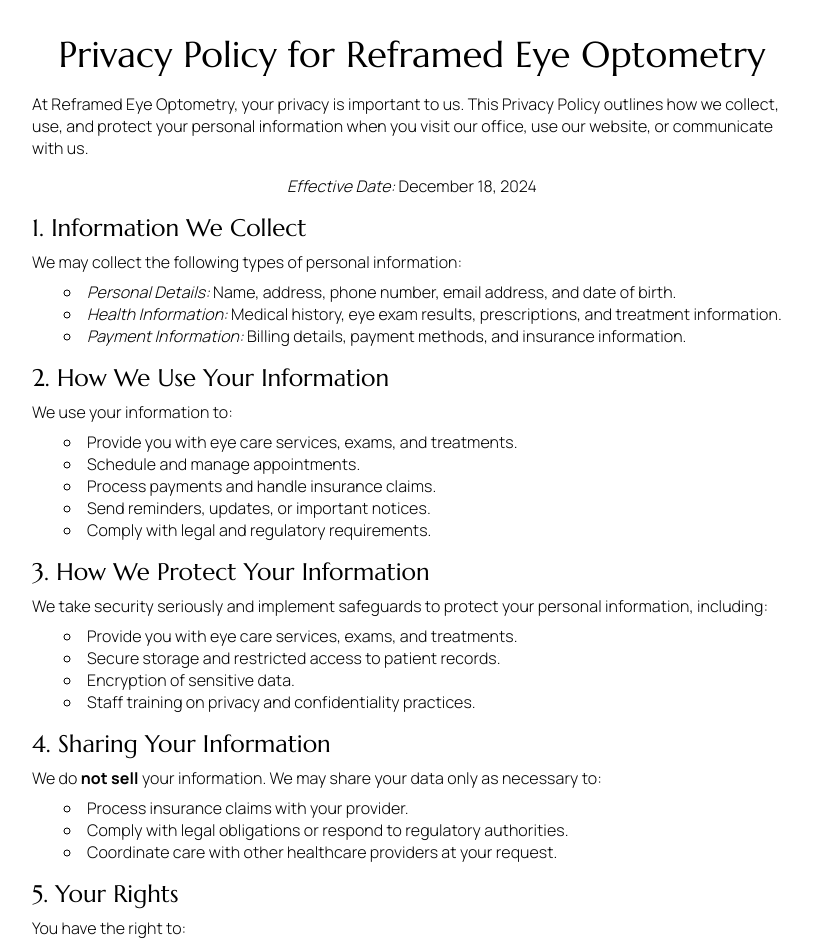
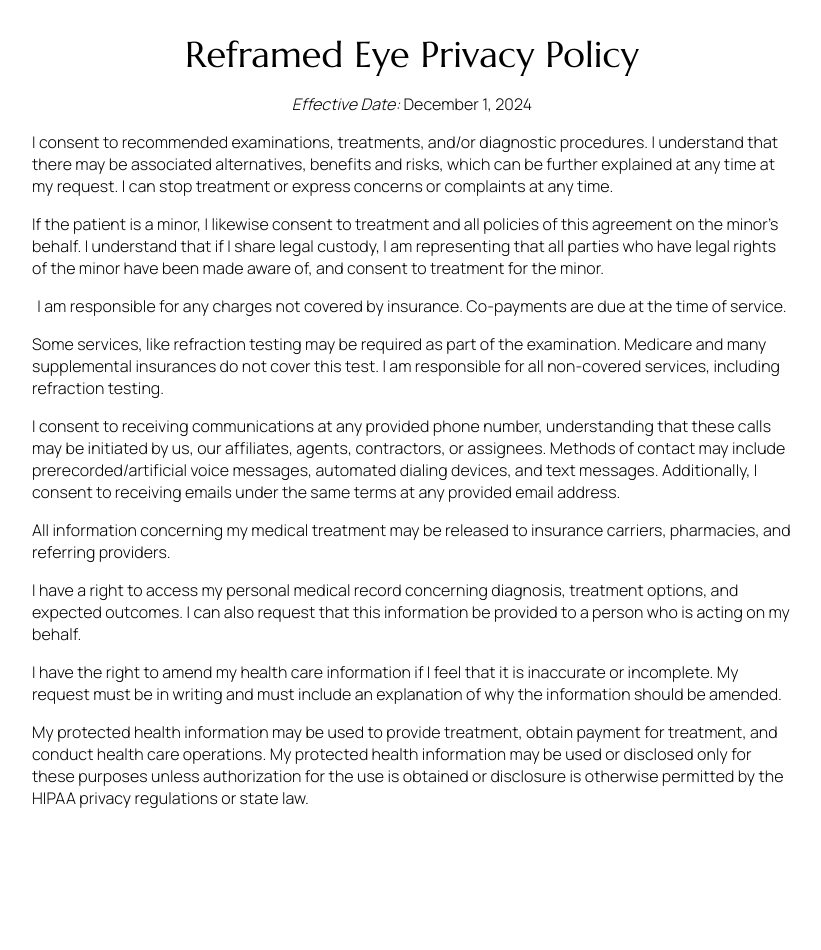
Before and after one commit to thetrevoradams/reframed-eye-og, a Next.js app: page /privacy in a window 1280 px wide. Shown: the top 950 px of the page, without its empty margins (228-1049 px from the left). After the commit the page ends 864 px from the top, so only its background shows below. Built offline with nearby package versions, Linux system fonts and the light colour scheme.

Commit message:
update footer links, privacy page, and hours

```diff
--- a/src/app/privacy/page.tsx
+++ b/src/app/privacy/page.tsx
@@ -1,120 +1,81 @@
+'use client';
+
+import { useSearchParams } from 'next/navigation';
 import styles from './privacy.module.css';
 import { Text } from '@/app/components/Text';
 
-const Privacy = () => {
+const PrivacyPolicy = () => {
+  const searchParams = useSearchParams();
+
+  const isLowVision = searchParams.get('lv');
   return (
-    <main className={styles.main}>
+    <main
+      className={`${styles.main} ${isLowVision ? styles.lowVisionContent : ''}`}
+    >
       <section className="centerColumnContent maxTextContent">
         <Text el="h1" styleAs="h2">
-          Privacy Policy for Reframed Eye Optometry
+          Reframed Eye Privacy Policy
         </Text>
-
         <Text el="p" className={styles.subtitle}>
-          At Reframed Eye Optometry, your privacy is important to us. This
-          Privacy Policy outlines how we collect, use, and protect your personal
-          information when you visit our office, use our website, or communicate
-          with us.
+          <em>Effective Date:</em> December 1, 2024
         </Text>
-
-        <Text el="p" className={styles.subtitle}>
-          <em>Effective Date:</em> December 18, 2024
+        <Text el="p" className={styles.p}>
+          I consent to recommended examinations, treatments, and/or diagnostic
+          procedures. I understand that there may be associated alternatives,
+          benefits and risks, which can be further explained at any time at my
+          request. I can stop treatment or express concerns or complaints at any
+          time.
         </Text>
-
-        <ol>
-          <li className={styles.listItem}>Information We Collect</li>
         <Text el="p" className={styles.p}>
-            We may collect the following types of personal information:
-            <ul className={styles.nestedList}>
-              <li>
-                <em>Personal Details:</em> Name, address, phone number, email
-                address, and date of birth.
-              </li>
-              <li>
-                <em>Health Information:</em> Medical history, eye exam results,
-                prescriptions, and treatment information.
-              </li>
-              <li>
-                <em>Payment Information:</em> Billing details, payment methods,
-                and insurance information.
-              </li>
-            </ul>
+          If the patient is a minor, I likewise consent to treatment and all
+          policies of this agreement on the minor’s behalf. I understand that if
+          I share legal custody, I am representing that all parties who have
+          legal rights of the minor have been made aware of, and consent to
+          treatment for the minor.
         </Text>
-          <li className={styles.listItem}>How We Use Your Information</li>
         <Text el="p" className={styles.p}>
-            We use your information to:
-            <ul className={styles.nestedList}>
-              <li>
-                Provide you with eye care services, exams, and treatments.
-              </li>
-              <li>Schedule and manage appointments.</li>
-              <li>Process payments and handle insurance claims.</li>
-              <li>Send reminders, updates, or important notices.</li>
-              <li>Comply with legal and regulatory requirements.</li>
-            </ul>
+          I am responsible for any charges not covered by insurance. Co-payments
+          are due at the time of service.
         </Text>
-          <li className={styles.listItem}>How We Protect Your Information</li>
         <Text el="p" className={styles.p}>
-            We take security seriously and implement safeguards to protect your
-            personal information, including:
-            <ul className={styles.nestedList}>
-              <li>
-                Provide you with eye care services, exams, and treatments.
-              </li>
-              <li>Secure storage and restricted access to patient records.</li>
-              <li>Encryption of sensitive data.</li>
-              <li>Staff training on privacy and confidentiality practices.</li>
-            </ul>
+          Some services, like refraction testing may be required as part of the
+          examination. Medicare and many supplemental insurances do not cover
+          this test. I am responsible for all non-covered services, including
+          refraction testing.
         </Text>
-          <li className={styles.listItem}>Sharing Your Information</li>
         <Text el="p" className={styles.p}>
-            We do <b>not sell</b> your information. We may share your data only
-            as necessary to:
-            <ul className={styles.nestedList}>
-              <li>Process insurance claims with your provider.</li>
-              <li>
-                Comply with legal obligations or respond to regulatory
-                authorities.
-              </li>
-              <li>
-                Coordinate care with other healthcare providers at your request.
-              </li>
-            </ul>
+          I consent to receiving communications at any provided phone number,
+          understanding that these calls may be initiated by us, our affiliates,
+          agents, contractors, or assignees. Methods of contact may include
+          prerecorded/artificial voice messages, automated dialing devices, and
+          text messages. Additionally, I consent to receiving emails under the
+          same terms at any provided email address.
         </Text>
-          <li className={styles.listItem}>Your Rights</li>
         <Text el="p" className={styles.p}>
-            You have the right to:
-            <ul className={styles.nestedList}>
-              <li>Access and obtain a copy of your health records.</li>
-              <li>Request corrections to your information.</li>
-              <li>
-                Request that we limit or restrict certain uses of your
-                information.
-              </li>
-            </ul>
+          All information concerning my medical treatment may be released to
+          insurance carriers, pharmacies, and referring providers.
         </Text>
-          <li className={styles.listItem}>Changes to This Policy</li>
         <Text el="p" className={styles.p}>
-            We may update this Privacy Policy from time to time. Any changes
-            will be posted in our office and on our website.
+          I have a right to access my personal medical record concerning
+          diagnosis, treatment options, and expected outcomes. I can also
+          request that this information be provided to a person who is acting on
+          my behalf.
         </Text>
-          <li className={styles.listItem}>Contact Us</li>
         <Text el="p" className={styles.p}>
-            If you have any questions or concerns about this Privacy Policy or
-            your personal information, please contact us at:
-            <div className={styles.nestedList}>
-              <b>Phone:</b> (208) 557-3222
-              <br />
-              <b>Address:</b> 3508 S 25th E, Idaho Falls, ID 84331
-            </div>
+          I have the right to amend my health care information if I feel that it
+          is inaccurate or incomplete. My request must be in writing and must
+          include an explanation of why the information should be amended.
         </Text>
-        </ol>
-        <Text el="p" className={styles.footer}>
-          This Privacy Policy complies with applicable privacy laws, including
-          the Health Insurance Portability and Accountability Act (HIPAA).
+        <Text el="p" className={styles.p}>
+          My protected health information may be used to provide treatment,
+          obtain payment for treatment, and conduct health care operations. My
+          protected health information may be used or disclosed only for these
+          purposes unless authorization for the use is obtained or disclosure is
+          otherwise permitted by the HIPAA privacy regulations or state law.
         </Text>
       </section>
     </main>
   );
 };
 
-export default Privacy;
+export default PrivacyPolicy;
--- a/src/app/privacy/privacy.module.css
+++ b/src/app/privacy/privacy.module.css
@@ -7,28 +7,15 @@
   margin: 2rem;
 }
 
-.main ol {
-  list-style-position: inside;
-}
-
-.listItem {
-  font-family: var(--font-marcellus);
-  font-size: 18pt;
-  margin-top: 1rem;
-}
-
-.nestedList {
-  margin-left: 2rem;
-  margin-top: 0.5rem;
+.lowVisionContent p,
+.lowVisionContent button {
+  font-size: 400%;
 }
 
 .subtitle {
   margin-top: 1rem;
 }
+
 .p {
-  margin-top: 0.5rem;
+  margin-top: 1rem;
 }
-.footer {
-  margin-top: 1.5rem;
-  margin-bottom: 2rem;
-}
--- a/src/app/terms/terms.module.css
+++ /dev/null
@@ -1,12 +0,0 @@
-.main {
-  display: flex;
-  flex-direction: column;
-  justify-content: space-between;
-  align-items: center;
-  min-height: 100vh;
-  margin: 2rem;
-}
-
-.p {
-  margin-top: 1rem;
-}
```
Also changed, not shown: src/app/components/Footer/index.tsx (+15 -3 lines), src/app/terms/page.tsx (deleted, +0 -70 lines), src/app/icons/clock.svg (added). Lines whose indentation alone changed are shown as unchanged.
